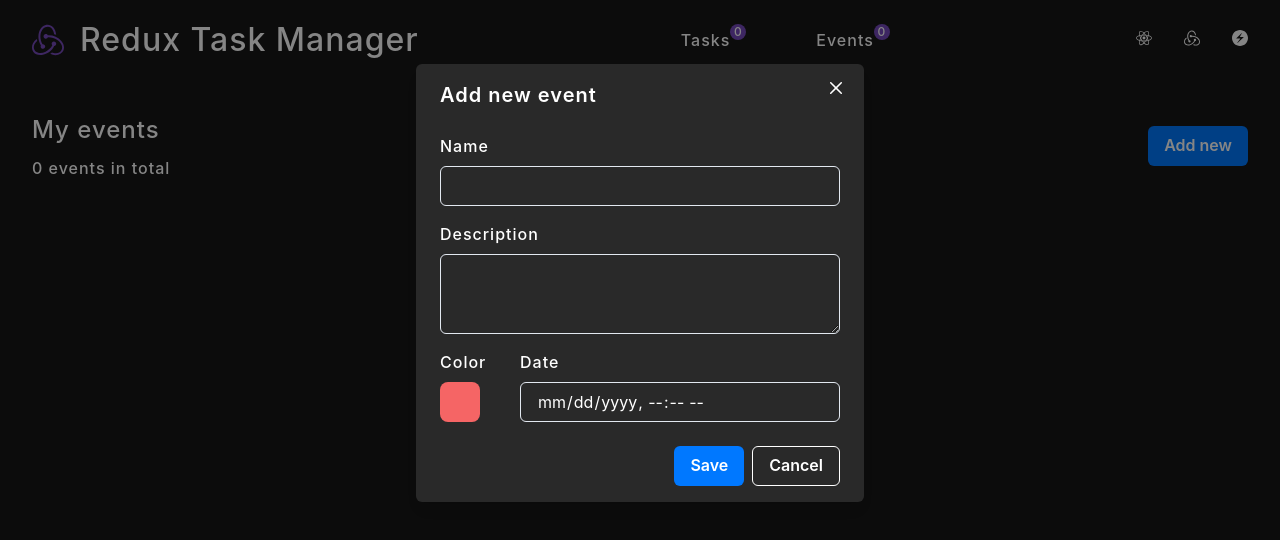
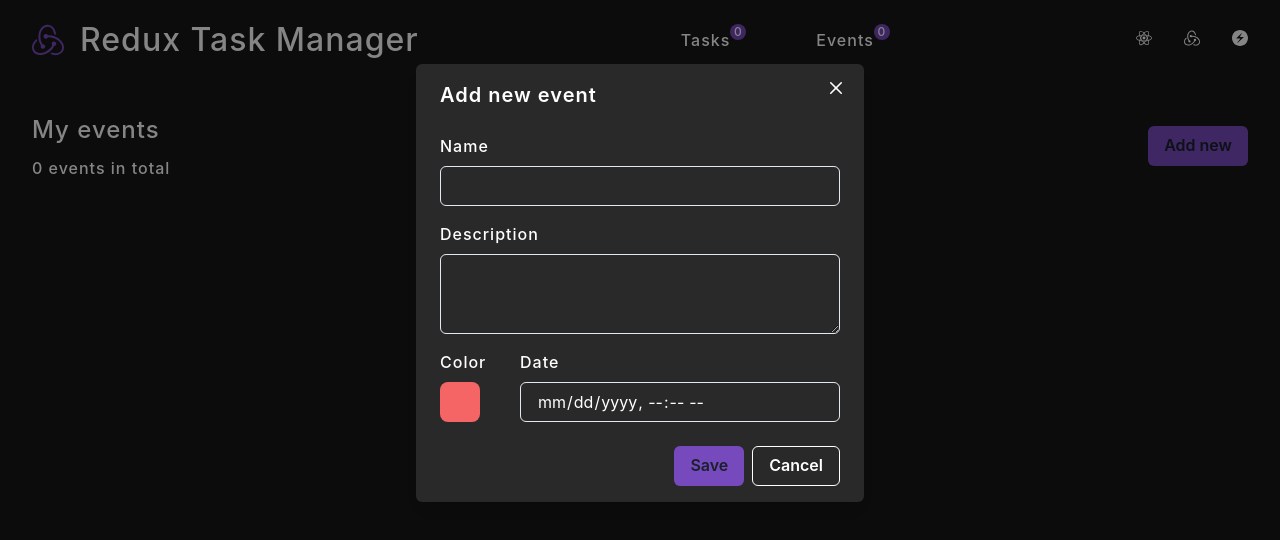
Before and after one commit to nikkovacevic/redux-planner, a React (Vite) app: page /events in a window 1280 px wide. Both pictures are taken after a click on the button "Add new". Shown: the top 540 px of the page. Built offline with nearby package versions, Linux system fonts and the light colour scheme.

Commit message:
added button color constants

```diff
--- /dev/null
+++ b/src/assets/constants.js
@@ -0,0 +1,3 @@
+export const BUTTON_COLOR = '#764abc';
+
+export const HOVER_COLOR = '#5e3b96';
--- a/src/routes/EventsPage/AddNewEventModal.jsx
+++ b/src/routes/EventsPage/AddNewEventModal.jsx
@@ -3,16 +3,21 @@ import {
     Button,
     Flex,
     FormControl,
-    FormLabel, Input, Modal,
+    FormLabel,
+    Input,
+    Modal,
     ModalBody,
     ModalCloseButton,
-    ModalContent, ModalFooter,
+    ModalContent,
+    ModalFooter,
     ModalHeader,
-    ModalOverlay, Select, Textarea
+    ModalOverlay,
+    Textarea
 } from '@chakra-ui/react';
 import ColorPicker from '../../components/colorPicker.jsx';
+import { BUTTON_COLOR, HOVER_COLOR } from '../../assets/constants.js';
 
-function AddNewEventModal({open, handleClose, handleSave}) {
+function AddNewEventModal({ open, handleClose, handleSave }) {
 
     const [name, setName] = useState('');
     const [description, setDescription] = useState('');
@@ -20,19 +25,19 @@ function AddNewEventModal({open, handleClose, handleSave}) {
     const [date, setDate] = useState('');
 
     const handleColorSelect = (color) => {
-        setColor(color)
-    }
+        setColor(color);
+    };
 
     const resetForm = () => {
         setName('');
         setDescription('');
         setColor('red.400');
         setDate('');
-    }
+    };
 
     return (
         <Modal isOpen={open} onClose={handleClose} width={'90%'}>
-            <ModalOverlay />
+            <ModalOverlay/>
             <ModalContent bg={'#292929'} color={'white'}>
                 <ModalHeader>
                     Add new event
@@ -57,17 +62,20 @@ function AddNewEventModal({open, handleClose, handleSave}) {
                             <FormLabel>Date</FormLabel>
                             <Input value={date} onChange={(e) => setDate(e.target.value)} type='datetime-local'
                                    css={`
-                        ::-webkit-calendar-picker-indicator {
-                            display: none;
-                        }
-                    `}/>
+                                     ::-webkit-calendar-picker-indicator {
+                                       display: none;
+                                     }
+                                   `}/>
                         </FormControl>
 
                     </Flex>
 
                 </ModalBody>
                 <ModalFooter>
-                    <Button colorScheme={'messenger'} mr={2} onClick={() => {
+                    <Button
+                        bg={BUTTON_COLOR}
+                        _hover={{ bg: HOVER_COLOR }}
+                        mr={2} onClick={() => {
                         handleSave({
                             name,
                             description,
--- a/src/routes/EventsPage/EventsPage.jsx
+++ b/src/routes/EventsPage/EventsPage.jsx
@@ -6,6 +6,7 @@ import {useSelector, useDispatch} from 'react-redux';
 import { addEvent, deleteEvent } from '../../redux/eventsSlice';
 import EventItem from './EventItem.jsx';
 import AddNewEventModal from './AddNewEventModal.jsx';
+import { BUTTON_COLOR, HOVER_COLOR } from '../../assets/constants.js';
 
 function EventsPage() {
 
@@ -44,7 +45,10 @@ function EventsPage() {
                     </Flex>
                     <Show below={'sm'}>
                         <IconButton
-                            colorScheme={'messenger'}
+                            aria-label={'add-button'}
+                            bg={BUTTON_COLOR}
+                            _hover={{ bg: HOVER_COLOR}}
+                            _active={{ outline: '0px'}}
                             icon={<FaPlus/>}
                             size={'lg'}
                             pos={'absolute'}
@@ -57,7 +61,8 @@ function EventsPage() {
                     <Show above={'sm'}>
                         <Button
                             onClick={()=> setOpenModal(true)}
-                            colorScheme='messenger'
+                            bg={BUTTON_COLOR}
+                            _hover={{ bg: HOVER_COLOR}}
                         >
                             Add new
                         </Button>
--- a/src/routes/TasksPage/AddNewTaskModal.jsx
+++ b/src/routes/TasksPage/AddNewTaskModal.jsx
@@ -9,6 +9,7 @@ import {
     ModalCloseButton, Input, FormControl, FormLabel, Textarea, Button, Select, Flex
 } from '@chakra-ui/react';
 import ColorPicker from '../../components/colorPicker.jsx';
+import { BUTTON_COLOR, HOVER_COLOR } from '../../assets/constants.js';
 
 function AddNewTaskModal({ open, handleClose, handleSave }) {
 
@@ -64,7 +65,11 @@ function AddNewTaskModal({ open, handleClose, handleSave }) {
 
                 </ModalBody>
                 <ModalFooter>
-                    <Button colorScheme={'messenger'} mr={2} onClick={() => {
+                    <Button
+                        bg={BUTTON_COLOR}
+                        _hover={{ bg: HOVER_COLOR}}
+                        mr={2}
+                        onClick={() => {
                         handleSave({
                             name,
                             description,
--- a/src/routes/TasksPage/TasksPage.jsx
+++ b/src/routes/TasksPage/TasksPage.jsx
@@ -1,11 +1,12 @@
 import React, { useState } from 'react';
-import { Box, Flex, Image, Text, IconButton, Show, Tooltip, Button, SimpleGrid } from '@chakra-ui/react';
+import { Box, Flex, Text, IconButton, Show, Button, SimpleGrid } from '@chakra-ui/react';
 import { FaPlus } from 'react-icons/fa';
 
 import {useSelector, useDispatch} from 'react-redux';
 import AddNewTaskModal from './AddNewTaskModal.jsx';
 import { addTask, deleteTask } from '../../redux/tasksSlice.js';
 import TaskItem from './TaskItem.jsx';
+import { BUTTON_COLOR, HOVER_COLOR } from '../../assets/constants.js';
 
 function TasksPage() {
 
@@ -44,7 +45,9 @@ function TasksPage() {
                 </Flex>
                 <Show below={'sm'}>
                     <IconButton
-                        colorScheme={'messenger'}
+                        aria-label={'add-button'}
+                        bg={BUTTON_COLOR}
+                        _hover={{ bg: HOVER_COLOR}}
                         icon={<FaPlus/>}
                         size={'lg'}
                         pos={'absolute'}
@@ -57,7 +60,8 @@ function TasksPage() {
                 <Show above={'sm'}>
                     <Button
                         onClick={()=> setOpenModal(true)}
-                        colorScheme='messenger'
+                        bg={BUTTON_COLOR}
+                        _hover={{ bg: HOVER_COLOR}}
                     >
                         Add new
                     </Button>
```
